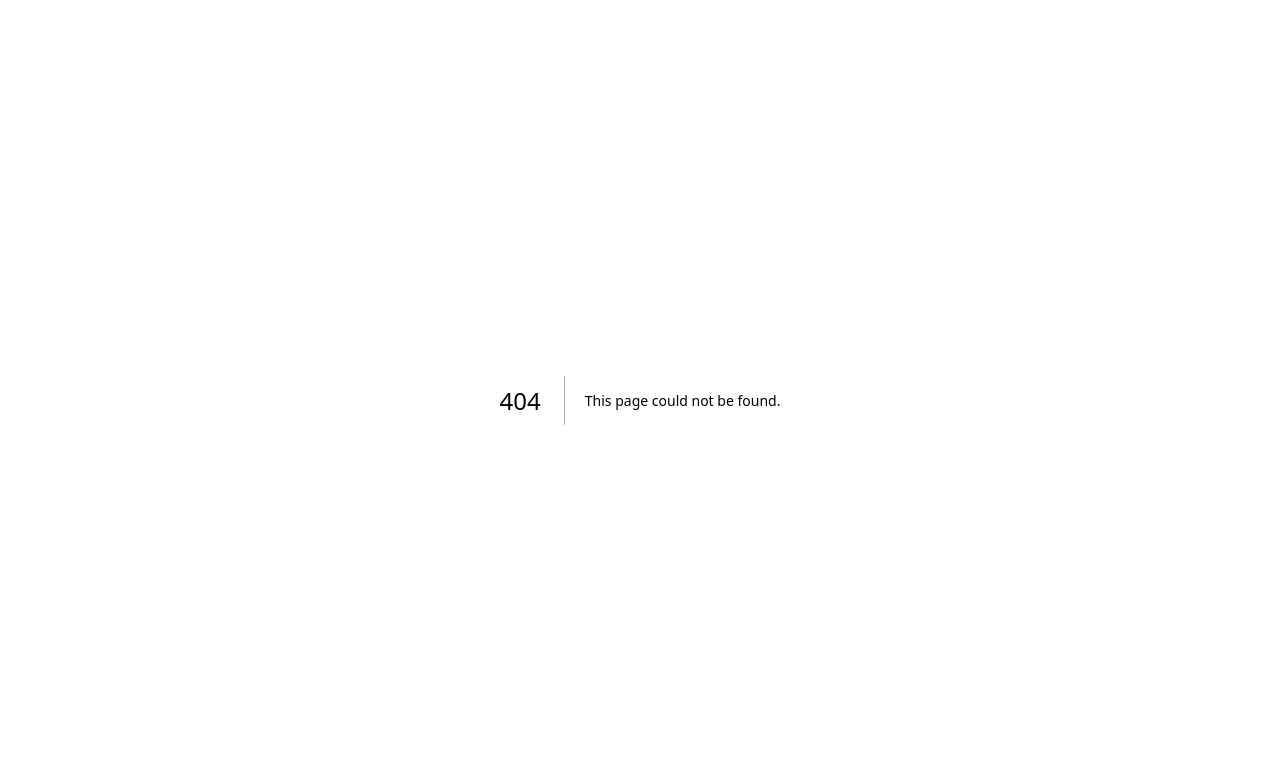
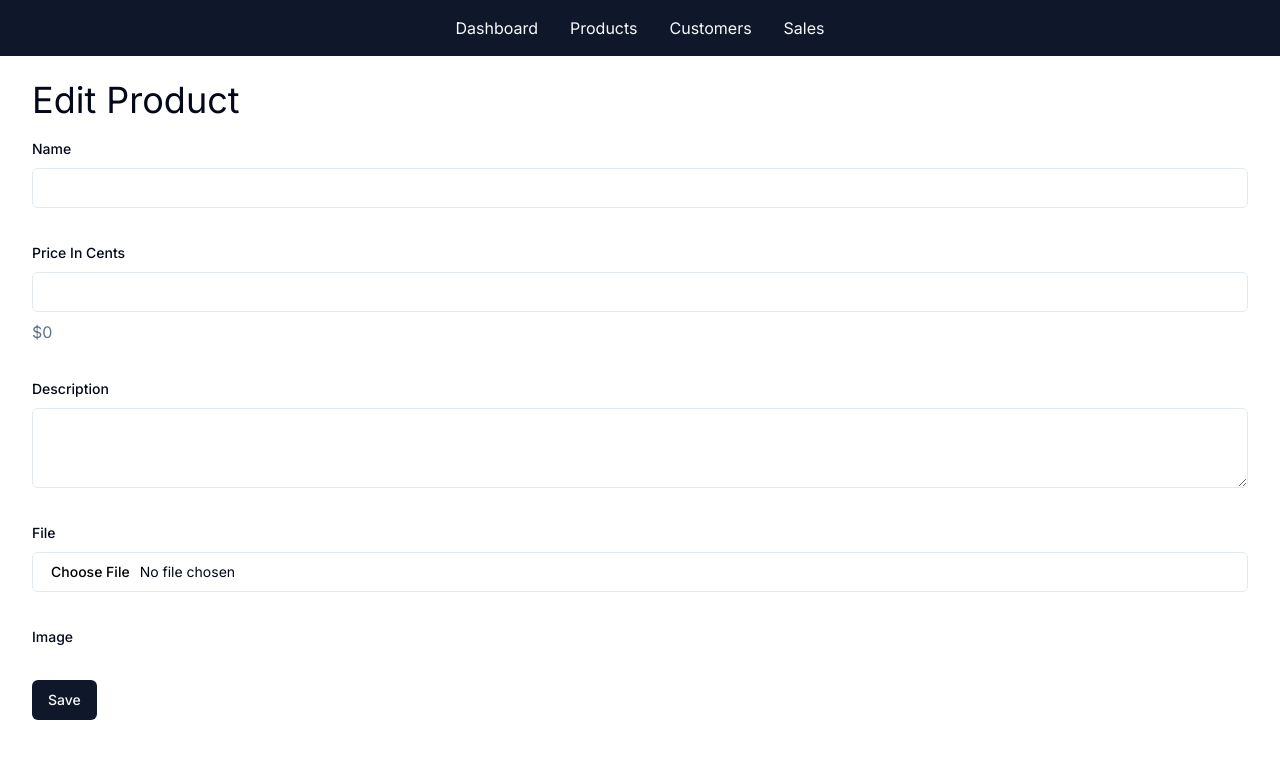
Before and after one commit to kthurman59/ecommerce_mvp, a Next.js app: page /admin/products/1/edit in a window 1280 px wide. Before the commit this address had no page. Shown: the top 758 px of the page. Built offline with nearby package versions, Linux system fonts and the light colour scheme; no server answers; the database is empty.

Commit message:
updating logic and ui

```diff
--- a/src/app/admin/_actions/products.ts
+++ b/src/app/admin/_actions/products.ts
@@ -51,6 +51,39 @@ export async function addProduct(prevState: unknown, formData: FormData) {
   redirect("/admin/products")
 }
 
+export async function updateProduct(id: string, prevState: unknown, formData: FormData) {
+  const result = addSchema.safeParse(Object.fromEntries(formData.entries()))
+  if (result.success === false) {
+    return result.error.formErrors.fieldErrors
+  }
+
+  const data = result.data
+
+  await fs.mkdir("products", { recursive: true })
+  const filePath = `products/${crypto.randomUUID()}-${data.file.name}`
+  await fs.writeFile(filePath, Buffer.from(await data.file.arrayBuffer()))
+
+  await fs.mkdir("public/products", { recursive: true })
+  const imagePath = `/products/${crypto.randomUUID()}-${data.image.name}`
+  await fs.writeFile(`public${imagePath}`, Buffer.from(await data.image.arrayBuffer()))
+
+  await db.product.create({
+    data: {
+      isAvailableForPurchase: false,
+      name: data.name,
+      description: data.description,
+      priceInCents: data.priceInCents,
+      filePath,
+      imagePath,
+    },
+  })
+
+  revalidatePath("/")
+  revalidatePath("/products")
+
+  redirect("/admin/products")
+}
+
 export async function toggleProductAvailability(
   id: string,
   isAvailableForPurchase: boolean
@@ -65,4 +98,7 @@ export async function deleteProduct(id: string) {
   const product = await db.product.delete({ where: { id }})
 
   if (product == null) return notFound()
+
+  await fs.unlink(product.filePath)
+  await fs.unlink(`public${product.imagePath}`)
 }
--- /dev/null
+++ b/src/app/admin/products/[id]/edit/page.tsx
@@ -0,0 +1,17 @@
+import db from "@/db/db";
+import { PageHeader } from "../../../_components/PageHeader";
+import { ProductForm } from "../../_components/ProductForm";
+
+export default async function EditProductPage({ params: {id},
+}: {
+  params: { id: string }
+}) {
+  const product = await db.product.findUnique({
+    where: { id }})
+  return (
+  <>
+    <PageHeader>Edit Product</PageHeader>
+    <ProductForm product={product} />
+  </>
+  )
+}
--- a/src/app/admin/products/_components/ProductActions.tsx
+++ b/src/app/admin/products/_components/ProductActions.tsx
@@ -21,6 +21,7 @@ export function ActiveToggleDropdownItem({
     onClick={() => {
       startTransition(async () => {
         await toggleProductAvailability(id, !isAvailableForPurchase)
+        router.refresh()
     })
   }}
  >
@@ -48,7 +49,7 @@ export function DeleteDropdownItem({
           router.refresh()
         })
       }}
-    >n
+    >
       Delete
     </DropdownMenuItem>
   )
--- a/src/app/admin/products/_components/ProductForm.tsx
+++ b/src/app/admin/products/_components/ProductForm.tsx
@@ -8,17 +8,19 @@ import { formatCurrency } from "@/lib/formatters"
 import { useState } from "react"
 import { addProduct } from "../../_actions/products"
 import { useFormState, useFormStatus } from "react-dom"
+import { Product } from "@prisma/client"
+import Image from "next/image"
 
-export function ProductForm() {
+export function ProductForm({ product }:{ product?: Product | null }) {
   const [error, action] = useFormState(addProduct, {})
-  const [priceInCents, setPriceInCents] = useState<number>()
+  const [priceInCents, setPriceInCents] = useState<number | undefined>(product?.priceInCents)
 
 
   return (
     <form action={action} className="space-y-8">
       <div className="space-y-2">
         <Label htmlFor="name">Name</Label>
-        <Input type="text" id="name" name="name" required />
+        <Input type="text" id="name" name="name" required defaultValue={product?.name || ""} />
         {error.name && <div className="text-destructive">{error.name}</div>}
       </div>
       <div className="space-y-2">
@@ -32,17 +34,27 @@ export function ProductForm() {
       </div>
       <div className="space-y-2">
         <Label htmlFor="description">Description</Label>
-        <Textarea id="description" name="description" required />
+        <Textarea id="description" name="description" required defaultValue={product?.description || ""} />
         {error.description && <div className="text-destructive">{error.description}</div>}
       </div>
       <div className="space-y-2">
         <Label htmlFor="file">File</Label>
-        <Input type="file" id="file" name="file" required />
+        <Input type="file" id="file" name="file" required={product == null} />
+        {product != null && (
+          <div className="text-muted-foreground">{product.filePath}</div>
+        )}
         {error.file && <div className="text-destructive">{error.file}</div>}
       </div>
       <div className="space-y-2">
         <Label htmlFor="image">Image</Label>
-        <Input type="file" id="image" name="image" required />
+        {product != null && (
+          <Image
+            src={"product.imagePath"}
+            height="400"
+            width="400"
+            alt={"Product Image"}
+          />
+        )}
         {error.image && <div className="text-destructive">{error.image}</div>}
       </div>
       <SubmitButton />
```
Also changed, not shown: src/app/admin/products/[id]/download/route.ts (added), 2 other files (tests, documents, lock files or other folders).
